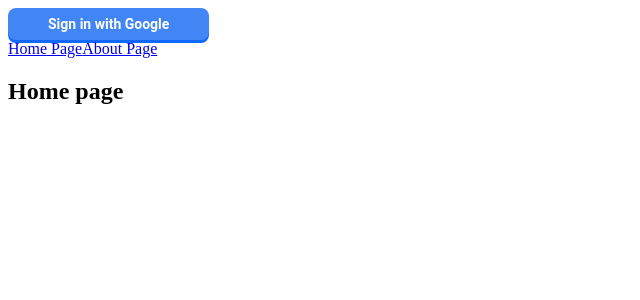
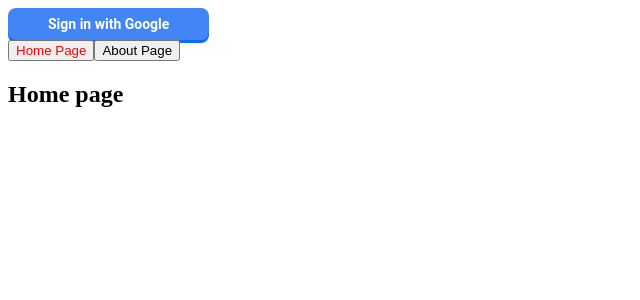
Before and after one commit to zhaoweisi/Pomodoro-Timer, a Vue app in the folder vue/pomodoro-timer/: page /home in a window 1280 px wide. Before the commit this address led to /home#/home. Shown: the top 300 px of the page, without its empty margins (0-640 px from the left). Built offline with nearby package versions, Linux system fonts and the light colour scheme; no server answers.

Commit message:
Before writing backend API

```diff
--- a/vue/pomodoro-timer/package.json
+++ b/vue/pomodoro-timer/package.json
@@ -8,6 +8,7 @@
     "lint": "vue-cli-service lint"
   },
   "dependencies": {
+    "axios": "^0.19.2",
     "core-js": "^3.6.5",
     "vue": "^2.6.11",
     "vue-google-signin-button-directive": "^1.0.3",
--- a/vue/pomodoro-timer/src/App.vue
+++ b/vue/pomodoro-timer/src/App.vue
@@ -6,8 +6,8 @@
 	</div>
 
 	<div id="hyperlink">
-		<router-link to='/home'>Home Page</router-link>
-		<router-link to='/about'>About Page</router-link>
+		<router-link to='/home' tag="button">Home Page</router-link>
+		<router-link to='/about' tag="button">About Page</router-link>
 		<router-view></router-view>
 	</div>
 
@@ -48,4 +48,8 @@ export default {
   font-family: 'Roboto', sans-serif;
   border: blue;
 }
+
+.router-link-active {
+	color: #f00;
+}
 </style>
--- a/vue/pomodoro-timer/src/main.js
+++ b/vue/pomodoro-timer/src/main.js
@@ -3,6 +3,8 @@ import App from './App.vue'
 import GoogleSignInButton from 'vue-google-signin-button-directive'
 // Use vue router
 import router from './router/index'
+// API request module
+import axios from 'axios'
 
 Vue.config.productionTip = false
 
@@ -11,3 +13,10 @@ new Vue({
 	router: router,			// vue router used in vue instance
   render: h => h(App),
 }).$mount('#app')
+
+
+axios({
+	url: ''
+}).then(res =>{
+	console.log(res);
+})
--- a/vue/pomodoro-timer/src/router/index.js
+++ b/vue/pomodoro-timer/src/router/index.js
@@ -25,7 +25,9 @@ const routes = [
 ]
 const router = new VueRouter({
 	// map routes to components
-	routes
+	routes,
+	// remove # in url
+	mode: 'history'
 })
 
 // pass vue router instance to vue instance
```
Also changed, not shown: 1 other file (tests, documents, lock files or other folders).
